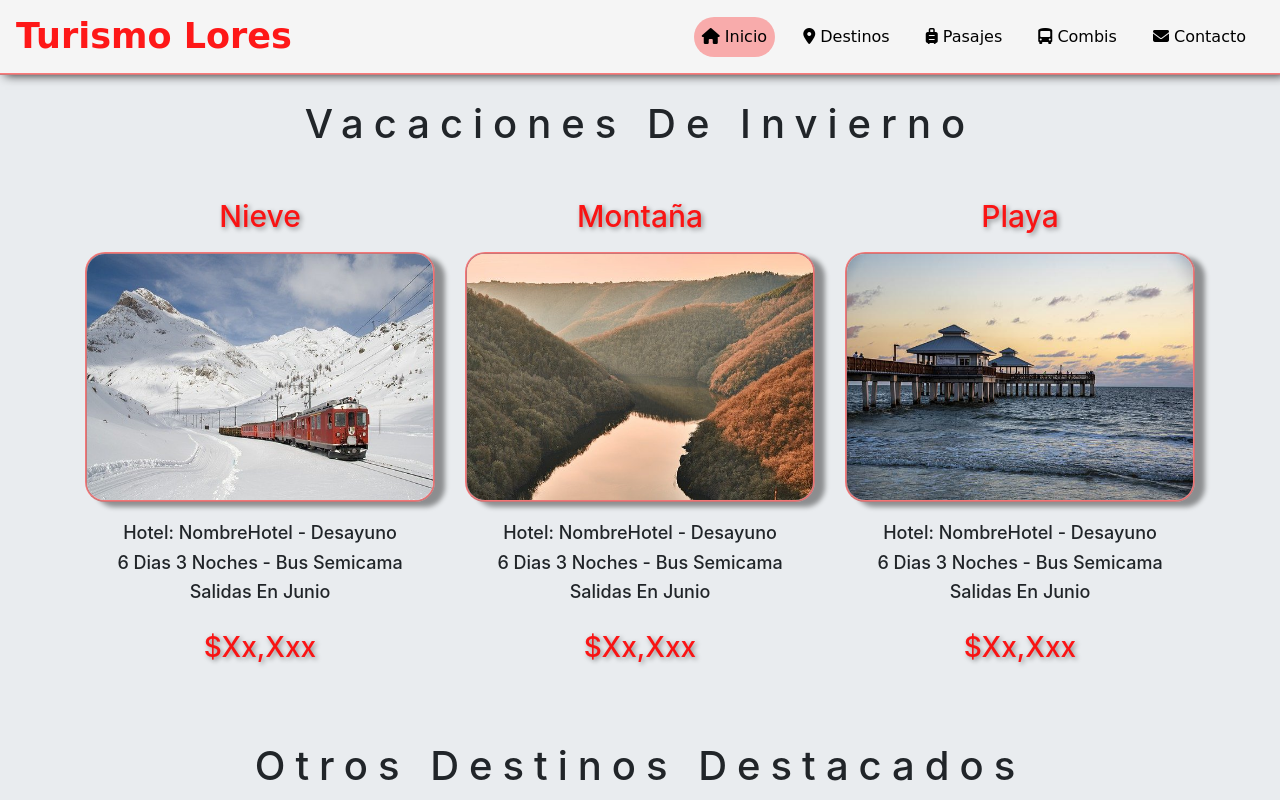
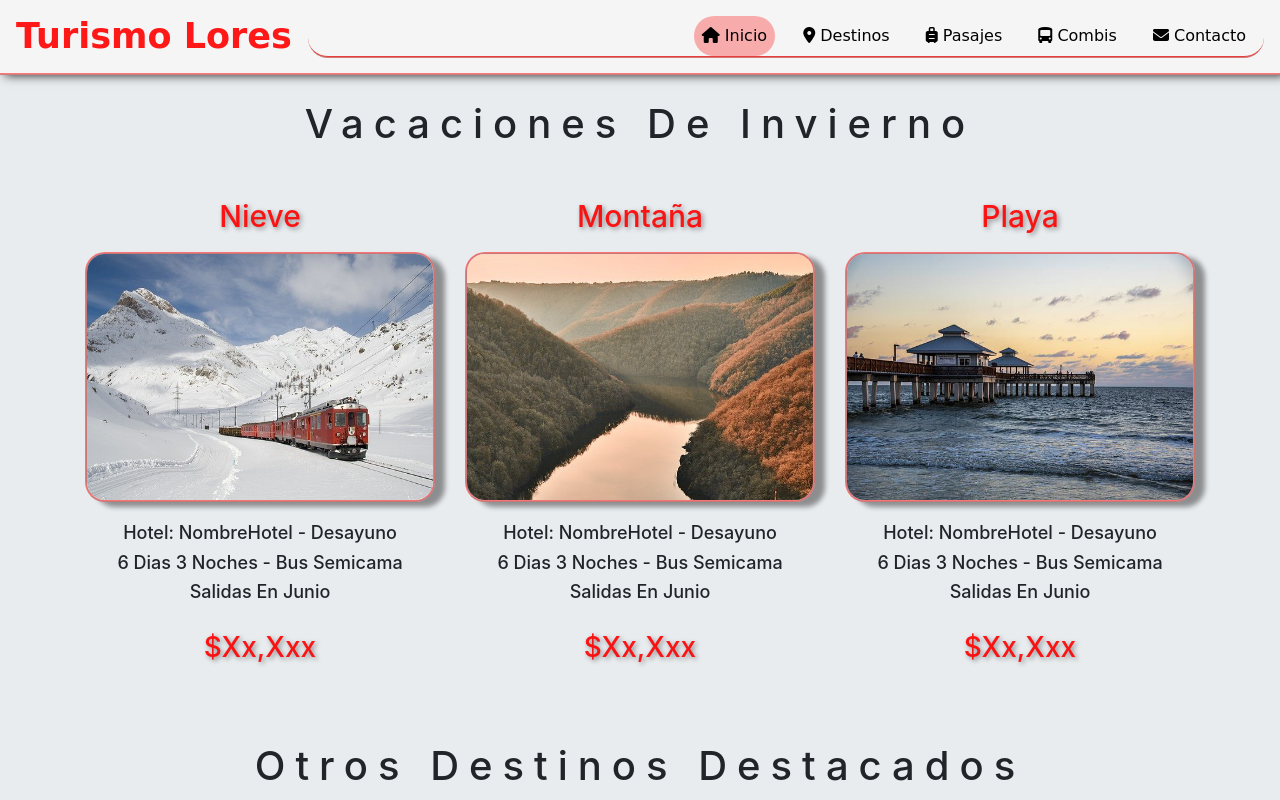
Before and after one commit to maurogildt/Gil-Escalante---Turismo-Lores, a plain HTML site: page index.html in a window 1280 px wide. Shown: the top 800 px of the page. Drawn offline with nearby package versions, Linux system fonts and the light colour scheme.

Commit message:
se agrego fondo en navbar desplegable para mejor lectura

```diff
--- a/estilos.scss
+++ b/estilos.scss
@@ -50,6 +50,11 @@ $bordes-ridge: 2px ridge $color-bordes;
 .active{
     background-color: rgba(255, 0, 0, 0.30);
     border-radius: 20px;
+}
+.navbar-collapse{
+    background-color: whitesmoke;
+    border-bottom: $bordes-ridge;
+    border-radius: 0 0 20px 20px;
 }
 
 .jumbotron{
```
Also changed, not shown: estilos.css, 1 other file.
